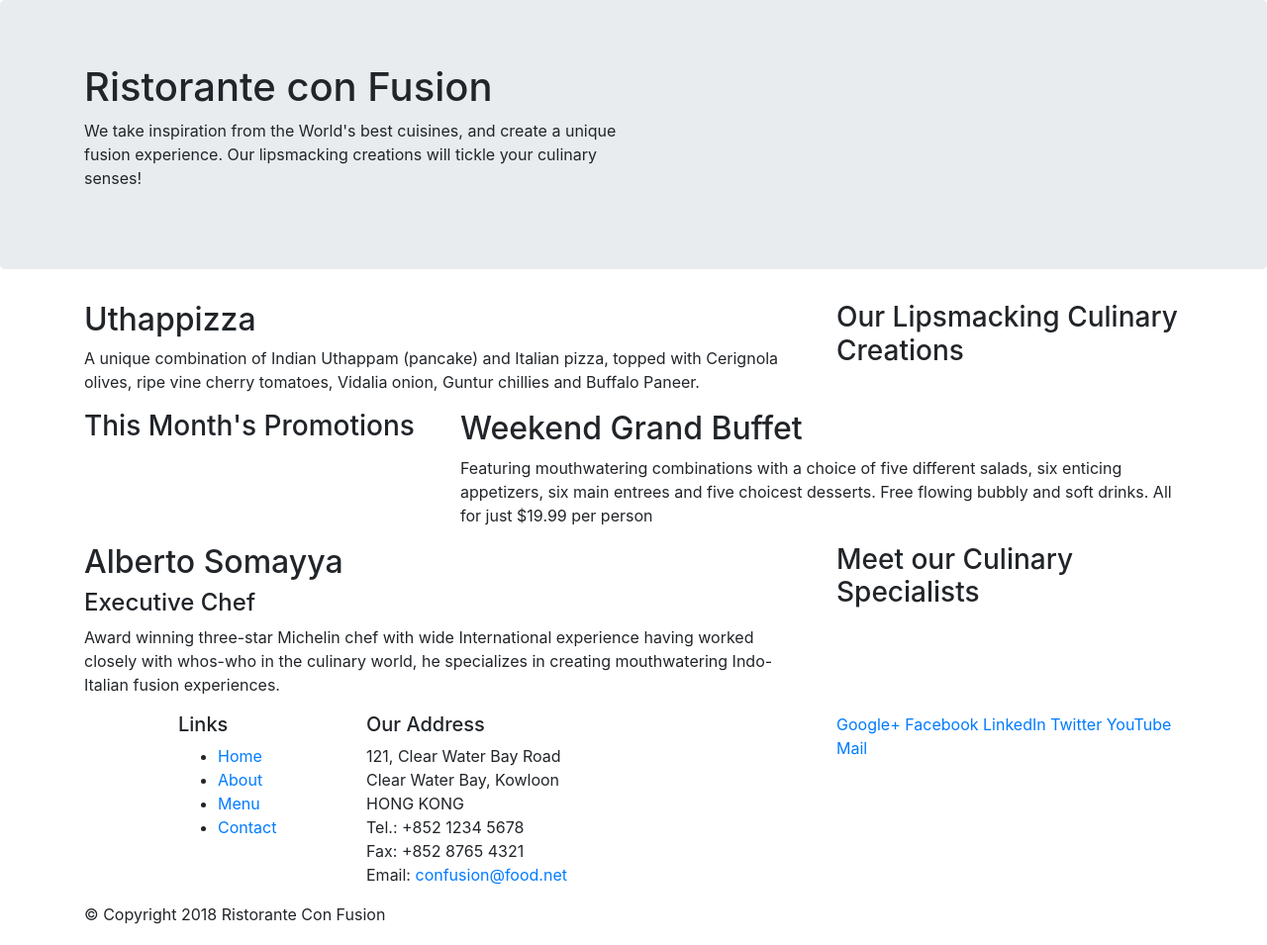
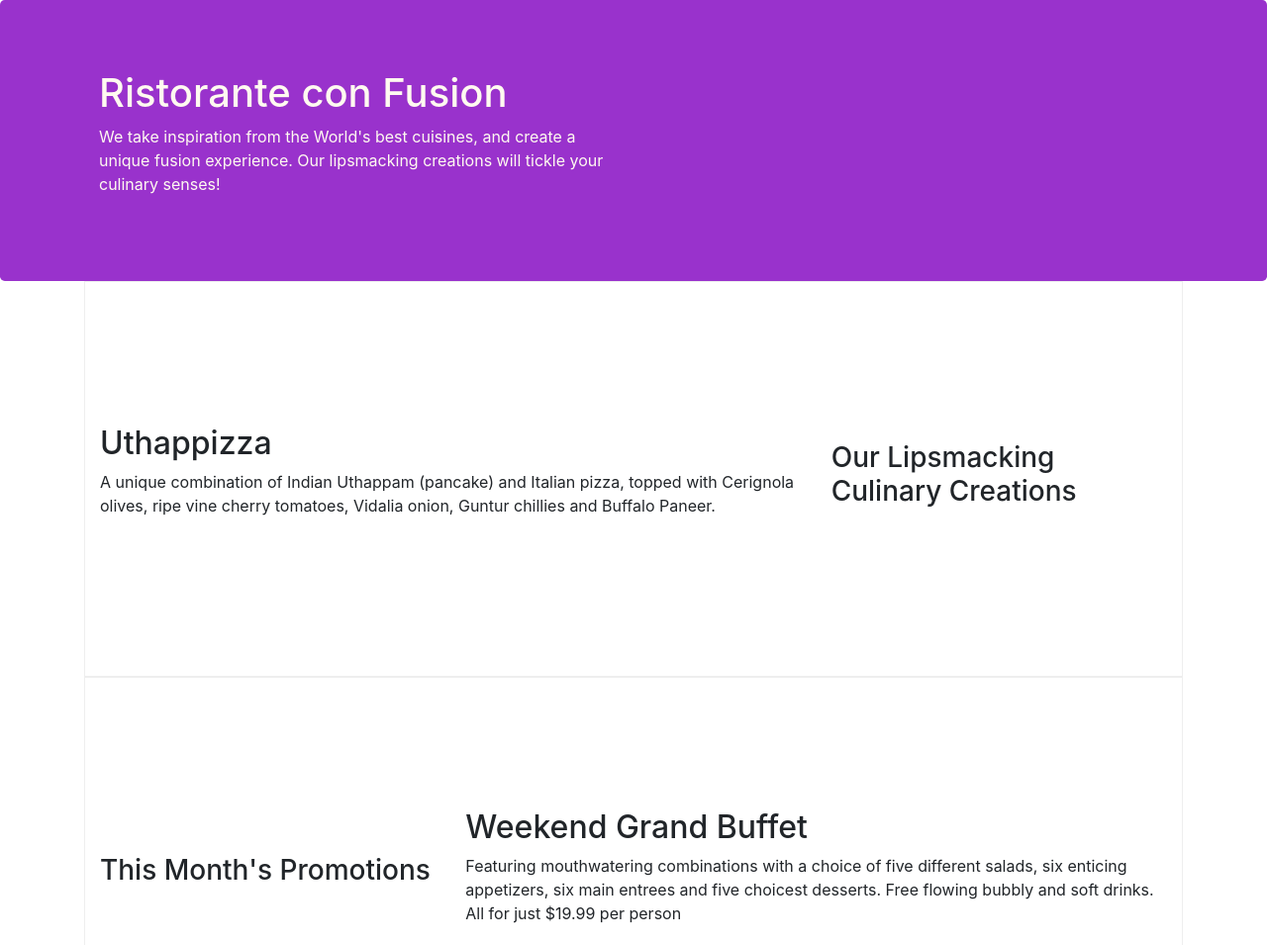
Before and after one commit to Mehul238/CONFUSION, a website: page index.html in a window 1280 px wide. Shown: the top 955 px of the page at 99% size. Drawn offline with nearby package versions, Linux system fonts and the light colour scheme.

Commit message:
finals bootstrap

```diff
--- /dev/null
+++ b/css/style.css
@@ -0,0 +1,32 @@
+.row-header{
+    margin: 0px auto;
+    padding: 0px auto;
+}
+
+.row-content{
+    margin: 0px auto;
+    padding: 50px 0px 50px 0px;
+    border: 1px ridge;
+    min-height: 400px;
+
+}
+
+.footer{
+    background-color: currentColor;
+    margin: 0px auto;
+    padding: 20px 0px 20px 0px;
+    border-color: darkgrey;
+    font-color: white;
+}
+
+.jumbotron{
+    padding: 70px 30px 70px 30px;
+    margin: 0px auto;
+    background-color: darkorchid;
+    color: floralwhite;
+}
+
+.address{
+    font-size: 80%;
+    margin: 0px;
+}
--- a/index.html
+++ b/index.html
@@ -9,6 +9,7 @@
 
         <!-- Bootstrap CSS -->
         <link rel="stylesheet" href="node_modules/bootstrap/dist/css/bootstrap.min.css">
+        <link rel="stylesheet" href="css/style.css">
     <title>Ristorante Con Fusion</title>
 </head>
 
@@ -16,7 +17,7 @@
 
     <header class="jumbotron">
         <div class="container">
-            <div  class="row">
+            <div  class="row row-header">
                 <div class="col-12 col-sm-6">
                     <h1>Ristorante con Fusion</h1>
                     <p>We take inspiration from the World's best cuisines, and create a unique fusion experience. Our lipsmacking creations will tickle your culinary senses!</p>
@@ -28,7 +29,7 @@
     </header>
 
     <div class="container">
-        <div class="row">
+        <div class="row row-content align-items-center">
             <div class="col-12 col-sm-4 order-sm-last col-sm-3">
                 <h3>Our Lipsmacking Culinary Creations</h3>
             </div>
@@ -39,7 +40,7 @@
         </div>
 
 
-        <div class="row">
+        <div class="row row-content align-items-center">
             <div class="col-12 col-sm-4 col-sm-3">
                 <h3>This Month's Promotions</h3>
             </div>
@@ -49,7 +50,7 @@
             </div>
         </div>
 
-        <div  class="row">
+        <div  class="row row-content align-items-center">
             <div class="col-12 col-sm-4 order-sm-last col-sm-3">
                 <h3>Meet our Culinary Specialists</h3>
             </div>
@@ -61,12 +62,12 @@
         </div>
     </div>
 
-    <footer>
+    <footer class="footer">
         <div class="container">
             <div  class="row">
                 <div class="col-5 offset-1 col-sm-2">
                     <h5>Links</h5>
-                    <ul>
+                    <ul class="list-unstyled">
                         <li><a href="#">Home</a></li>
                         <li><a href="#">About</a></li>
                         <li><a href="#">Menu</a></li>
@@ -74,8 +75,8 @@
                     </ul>
                 </div>
                 <div class="col-7 col-sm-5">
-                    <h5>Our Address</h5>
-                    <address>
+                    <h5 style="color:white">Our Address</h5>
+                    <address style="color:white">
 		              121, Clear Water Bay Road<br>
 		              Clear Water Bay, Kowloon<br>
 		              HONG KONG<br>
@@ -84,8 +85,8 @@
 		              Email: <a href="mailto:confusion@food.net">confusion@food.net</a>
 		           </address>
                 </div>
-                <div class="col-12 col-sm-4">
-                    <div>
+                <div class="col-12 col-sm-4 align-self-center">
+                    <div class="text-center">
                         <a href="http://google.com/+">Google+</a>
                         <a href="http://www.facebook.com/profile.php?id=">Facebook</a>
                         <a href="http://www.linkedin.com/in/">LinkedIn</a>
@@ -95,9 +96,9 @@
                     </div>
                 </div>
            </div>
-           <div  class="row">
-                <div class="col-auto">
-                    <p>© Copyright 2018 Ristorante Con Fusion</p>
+           <div  class="row justify-content-center">
+                <div class="col-auto ">
+                    <p style="color:white">© Copyright 2018 Ristorante Con Fusion</p>
                 </div>
            </div>
         </div>
```
